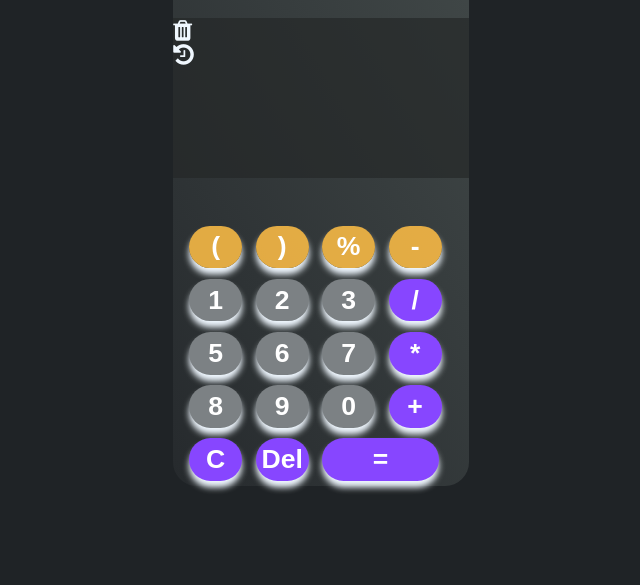
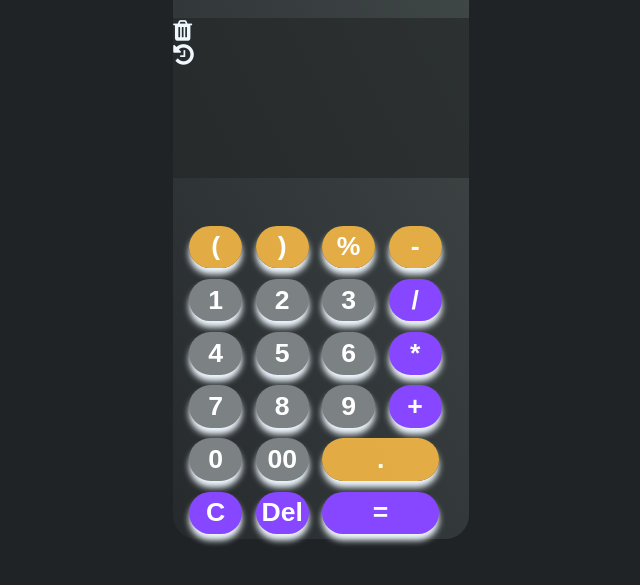
Before and after one commit to H-57/Calculator, a plain HTML site: page index.html in a window 1280 px wide. Shown: the part 105-690 px from the top of the page, without its empty margins (319-959 px from the left). Drawn offline with Linux system fonts and the light colour scheme.

Commit message:
fix no 4 button insert

```diff
--- a/index.html
+++ b/index.html
@@ -3,6 +3,7 @@
 <head>
     <meta charset="UTF-8">
     <meta http-equiv="X-UA-Compatible" content="IE=edge">
+    <link rel="shortcut icon" href="https://img.icons8.com/?size=512&id=69QPdUHJ1fb4&format=png" type="image/x-icon">
     <meta meta name="viewport" content="width=device-width, initial-scale=1, maximum-scale=1, user-scalable=no">
     <link rel="stylesheet" href="https://cdnjs.cloudflare.com/ajax/libs/font-awesome/4.7.0/css/font-awesome.min.css">    <!-- <link href="https://cdn.jsdelivr.net/npm/bootstrap@5.3.0-alpha1/dist/css/bootstrap.min.css" rel="stylesheet" integrity="sha384-GLhlTQ8iRABdZLl6O3oVMWSktQOp6b7In1Zl3/Jr59b6EGGoI1aFkw7cmDA6j6gD" crossorigin="anonymous"> -->
     <link rel="stylesheet" href="custom.css">
@@ -46,16 +47,22 @@
             <button type="button" class="p-btn">/</button>
         </div>
     <div>
+            <button type="button" class="g-btn">4</button>
             <button type="button" class="g-btn">5</button>
             <button type="button" class="g-btn">6</button>
-            <button type="button" class="g-btn">7</button>
             <button type="button" class="p-btn">*</button>
         </div>
     <div>
+            <button type="button" class="g-btn">7</button>
             <button type="button" class="g-btn">8</button>
             <button type="button" class="g-btn">9</button>
+            <button type="button" class="p-btn">+</button>
+        </div>
+    <div>
             <button type="button" class="g-btn">0</button>
-            <button type="button" class="p-btn">+</button>
+            <button type="button" class="g-btn">00</button>
+
+            <button type="button" class="y-btn eq">.</button>
         </div>
     <div>
 
```
